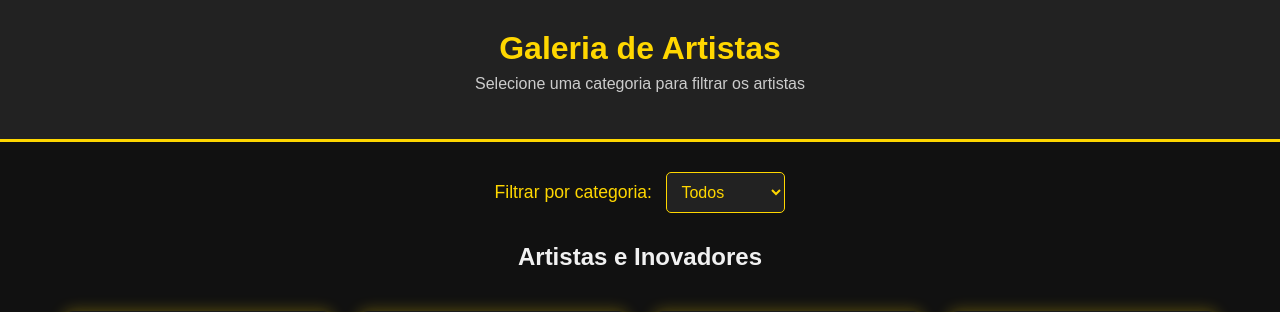
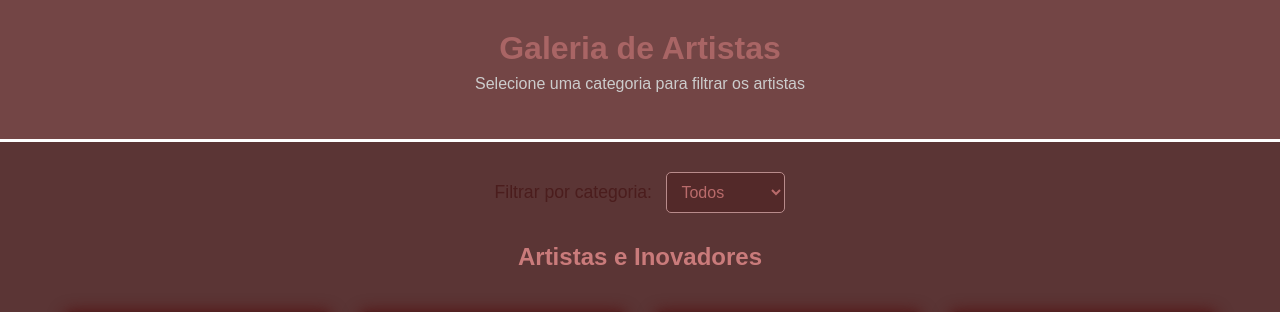
Before and after one commit to nivrj/php-atividade, a PHP site: page / in a window 1280 px wide. Shown: the top 312 px of the page. Run offline with PHP 8.4, Linux system fonts and the light colour scheme.

Commit message:
Add files via upload

```diff
--- a/style.css
+++ b/style.css
@@ -1,22 +1,22 @@
 body {
     font-family: 'Poppins', sans-serif;
-    background-color: #111;
-    color: #f1f1f1;
+    background-color: #5b3535;
+    color: #ca7b7b;
     text-align: center;
     margin: 0;
     padding: 0;
 }
 
 header {
-    background-color: #222;
+    background-color: #734545;
     padding: 30px 20px;
-    border-bottom: 3px solid #ffd700;
+    border-bottom: 3px solid #ffffff
 }
 
 header h1 {
     margin: 0;
     font-size: 2em;
-    color: #ffd700;
+    color: #a96565;
 }
 
 header p {
@@ -32,15 +32,15 @@ header p {
 label {
     font-size: 1.1em;
     margin-right: 10px;
-    color: #ffd700;
+    color: #4b1d1d;
 }
 
 select {
     padding: 10px;
     border-radius: 5px;
-    background-color: #222;
-    color: #ffd700;
-    border: 1px solid #ffd700;
+    background-color: #532929;
+    color: #b96b6b;
+    border: 1px solid #b88b8b;
     font-size: 1em;
     cursor: pointer;
 }
@@ -54,17 +54,17 @@ select {
 }
 
 .card {
-    background: #1c1c1c;
+    background: #522222;
     width: 240px;
     padding: 15px;
     border-radius: 10px;
-    box-shadow: 0 0 15px #ffd70055;
+    box-shadow: 0 0 15px #541111;
     transition: transform 0.3s, box-shadow 0.3s;
 }
 
 .card:hover {
     transform: scale(1.05);
-    box-shadow: 0 0 20px #ffd700aa;
+    box-shadow: 0 0 20px #000000;
 }
 
 .card img {
@@ -74,7 +74,7 @@ select {
 
 .card h3 {
     margin: 10px 0 5px;
-    color: #ffd700;
+    color: #c66b6b;
     font-size: 1.2em;
 }
 
@@ -86,8 +86,8 @@ select {
 
 .tag {
     display: inline-block;
-    background: #ffd700;
-    color: #111;
+    background: #6d3030;
+    color: #643b3b;
     padding: 5px 12px;
     border-radius: 15px;
     font-size: 0.8em;
@@ -96,7 +96,7 @@ select {
 
 footer {
     background-color: #222;
-    border-top: 3px solid #ffd700;
+    border-top: 3px solid #6d3030;
     color: #ccc;
     text-align: center;
     padding: 15px;
```
Also changed, not shown: index.html (added, +62 -0 lines).
